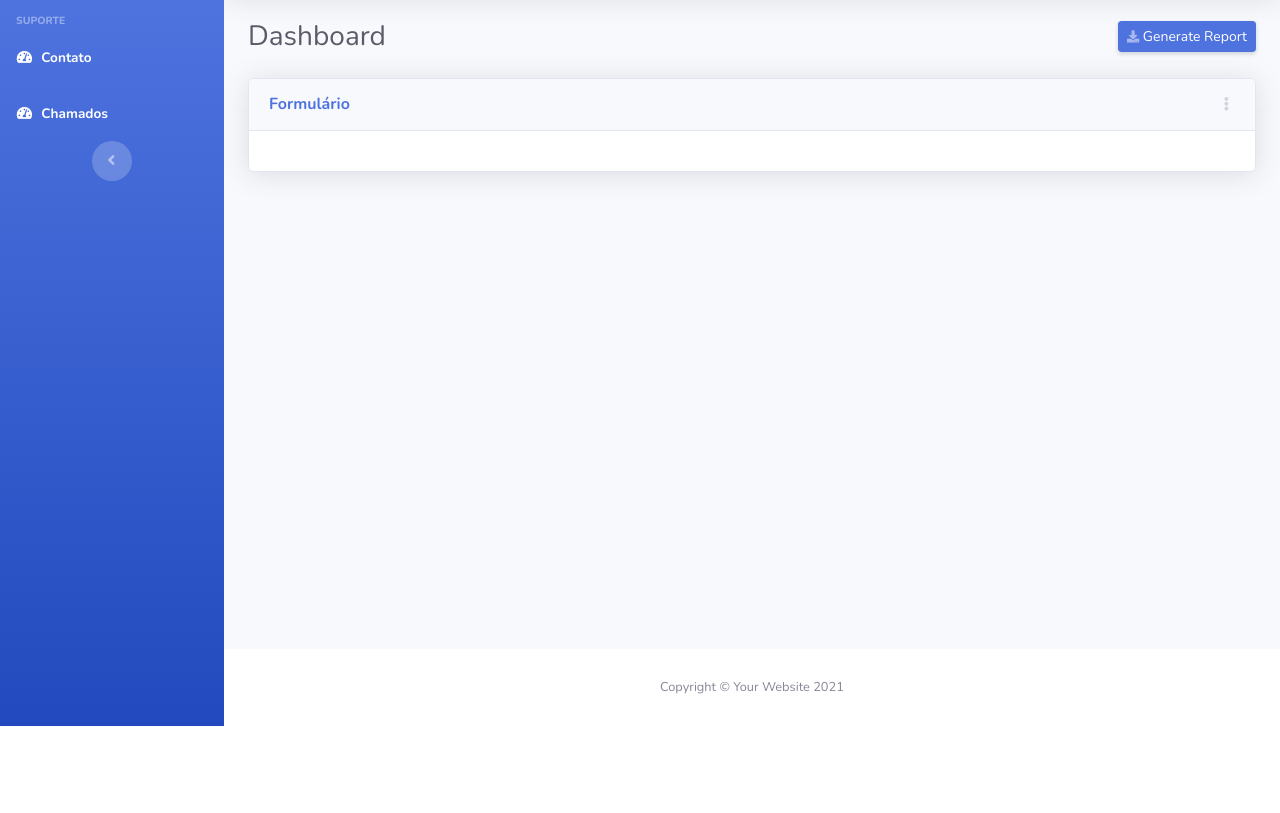
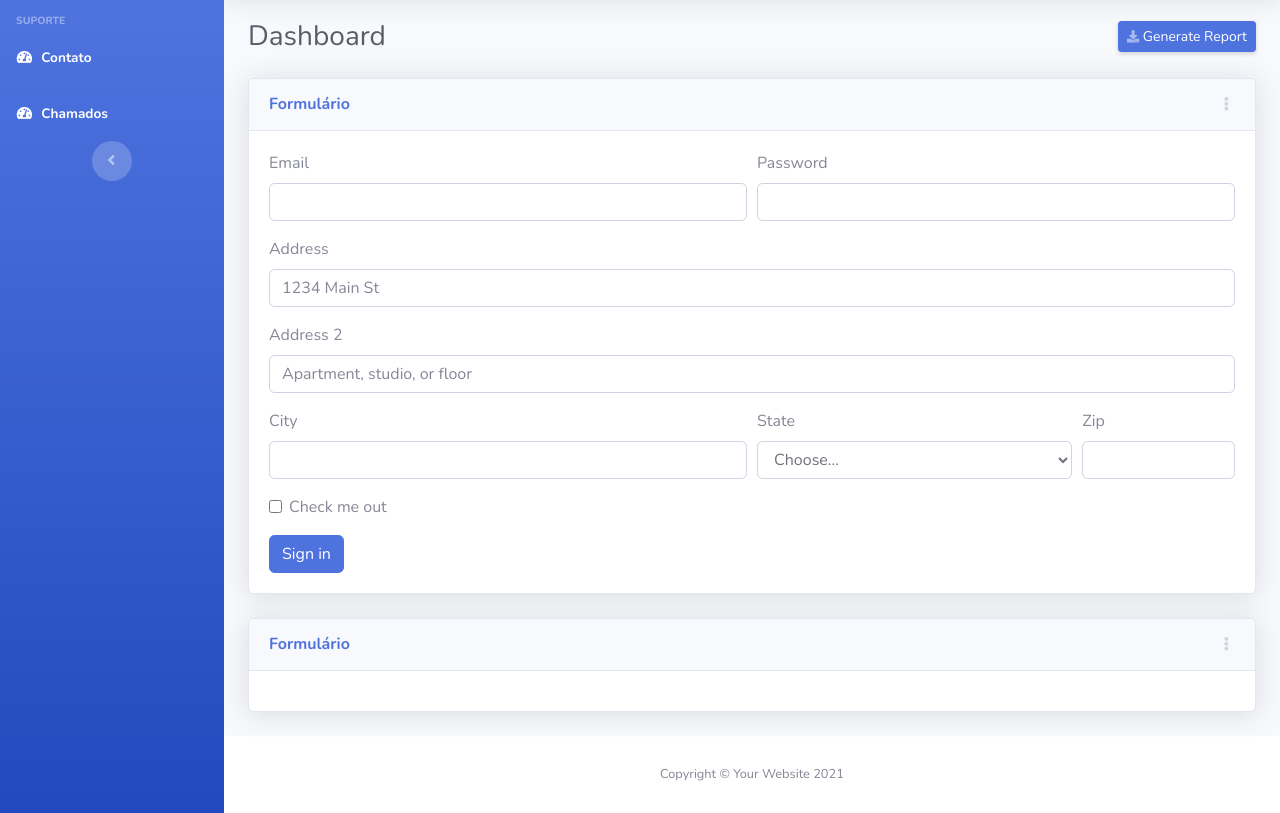
Before and after one commit to viniman/template-sbadmin2-bootstrap, a plain HTML site: page index.html in a window 1280 px wide. Shown: the part 74-887 px from the top of the page. Before the commit the page ends 800 px from the top, so only its background shows below. Drawn offline with nearby package versions, Linux system fonts and the light colour scheme.

Commit message:
add forms

```diff
--- a/index.html
+++ b/index.html
@@ -165,12 +165,6 @@
                                         </div>
                                     </div>
                                     <div>
-                                        <<<<<<< HEAD
-                                                        <div class="sidebar-brand-text mx-3">Projeto Dev <sup>2</sup></div>
-                                        =======
-                                                        <div class="sidebar-brand-text mx-3">Projeto Dev</div>
-                                        >>>>>>> be99b401ed589cde560183529d082920dcbc77b4
-                                                    </a>
                                         <div class="small text-gray-500">December 2, 2019</div>
                                         Spending Alert: We've noticed unusually high spending for your account.
                                     </div>
@@ -325,6 +319,85 @@
                                     <!-- =   FORMULÁRIO DEVE CONTER MULTIPLOS CAMPOS   = -->
                                     <!-- =    FORMULÁRIO DEVE CONTER BOTÃO DE ENVIAR   = -->
                                     <!-- =============================================== -->
+                                    <form>
+                                        <div class="form-row">
+                                            <div class="form-group col-md-6">
+                                                <label for="inputEmail4">Email</label>
+                                                <input type="email" class="form-control" id="inputEmail4">
+                                            </div>
+                                            <div class="form-group col-md-6">
+                                                <label for="inputPassword4">Password</label>
+                                                <input type="password" class="form-control" id="inputPassword4">
+                                            </div>
+                                        </div>
+                                        <div class="form-group">
+                                            <label for="inputAddress">Address</label>
+                                            <input type="text" class="form-control" id="inputAddress"
+                                                placeholder="1234 Main St">
+                                        </div>
+                                        <div class="form-group">
+                                            <label for="inputAddress2">Address 2</label>
+                                            <input type="text" class="form-control" id="inputAddress2"
+                                                placeholder="Apartment, studio, or floor">
+                                        </div>
+                                        <div class="form-row">
+                                            <div class="form-group col-md-6">
+                                                <label for="inputCity">City</label>
+                                                <input type="text" class="form-control" id="inputCity">
+                                            </div>
+                                            <div class="form-group col-md-4">
+                                                <label for="inputState">State</label>
+                                                <select id="inputState" class="form-control">
+                                                    <option selected>Choose...</option>
+                                                    <option>...</option>
+                                                </select>
+                                            </div>
+                                            <div class="form-group col-md-2">
+                                                <label for="inputZip">Zip</label>
+                                                <input type="text" class="form-control" id="inputZip">
+                                            </div>
+                                        </div>
+                                        <div class="form-group">
+                                            <div class="form-check">
+                                                <input class="form-check-input" type="checkbox" id="gridCheck">
+                                                <label class="form-check-label" for="gridCheck">
+                                                    Check me out
+                                                </label>
+                                            </div>
+                                        </div>
+                                        <button type="submit" class="btn btn-primary">Sign in</button>
+                                    </form>
+
+                                </div>
+                            </div>
+                            <div class="card shadow mb-4">
+                                <!-- Card Header - Dropdown -->
+                                <div
+                                    class="card-header py-3 d-flex flex-row align-items-center justify-content-between">
+                                    <h6 class="m-0 font-weight-bold text-primary">Formulário</h6>
+                                    <div class="dropdown no-arrow">
+                                        <a class="dropdown-toggle" href="#" role="button" id="dropdownMenuLink"
+                                            data-toggle="dropdown" aria-haspopup="true" aria-expanded="false">
+                                            <i class="fas fa-ellipsis-v fa-sm fa-fw text-gray-400"></i>
+                                        </a>
+                                        <div class="dropdown-menu dropdown-menu-right shadow animated--fade-in"
+                                            aria-labelledby="dropdownMenuLink">
+                                            <div class="dropdown-header">Dropdown Header:</div>
+                                            <a class="dropdown-item" href="#">Action</a>
+                                            <a class="dropdown-item" href="#">Another action</a>
+                                            <div class="dropdown-divider"></div>
+                                            <a class="dropdown-item" href="#">Something else here</a>
+                                        </div>
+                                    </div>
+                                </div>
+                                <!-- Card Body -->
+                                <div class="card-body">
+                                    <!-- ==+============================================= -->
+                                    <!-- = AQUI DEVE ESTAR O CÓDIGO HTML DO FORMULÁRIO = -->
+                                    <!-- =     FORMULÁRIO DEVE TER CAMPOS DIFERENTES   = -->
+                                    <!-- =   FORMULÁRIO DEVE CONTER MULTIPLOS CAMPOS   = -->
+                                    <!-- =    FORMULÁRIO DEVE CONTER BOTÃO DE ENVIAR   = -->
+                                    <!-- =============================================== -->
                                 </div>
                             </div>
                         </div>
```
Also changed, not shown: componentes/sidebar.html (added, +39 -0 lines).
